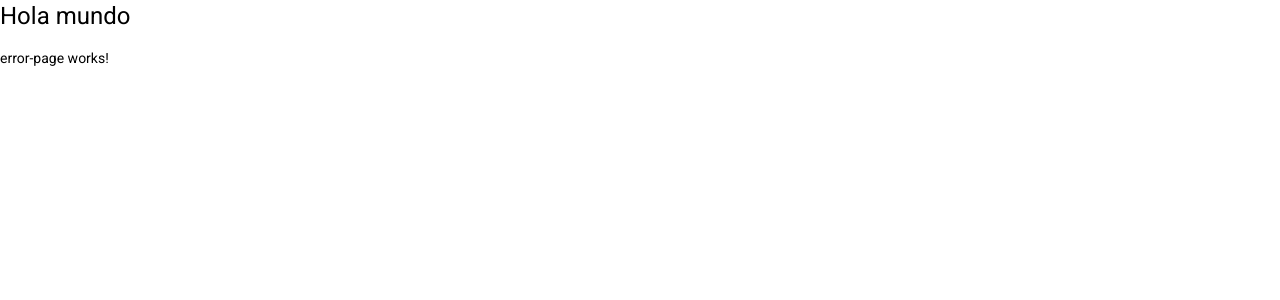
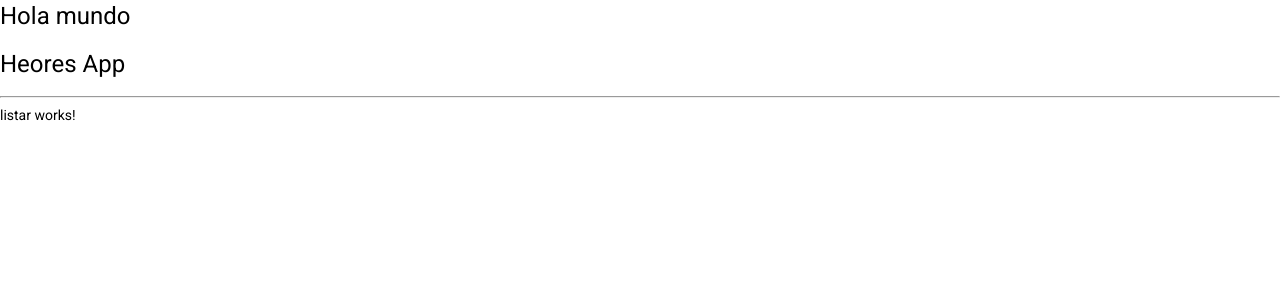
Before and after one commit to wingeovanny/appSuperHeroes, an Angular app: page /heroes/listado in a window 1280 px wide. Before the commit this address led to /404. Shown: the top 300 px of the page. Built offline with nearby package versions, Linux system fonts and the light colour scheme.

Commit message:
App Super Heroes fase inicial

```diff
--- a/src/app/app-routing.module.ts
+++ b/src/app/app-routing.module.ts
@@ -6,19 +6,25 @@ import { RouterModule, Routes } from '@angular/router';
 const routes: Routes = [
   {
     path: 'auth',
-    loadChildren: () => import('./auth/auth.module').then(m => m.AuthModule)
+    loadChildren: () => import('./auth/auth.module').then((m) => m.AuthModule),
+  },
+  {
+    path: 'heroes',
+    loadChildren: () =>
+      import('./heroes/heroes.module').then((m) => m.HeroesModule),
   },
   {
     path: '404',
-    component: ErrorPageComponent
-  }, {
+    component: ErrorPageComponent,
+  },
+  {
     path: '**',
-    redirectTo: '404'
-  }
-]
+    redirectTo: '404',
+  },
+];
 
 @NgModule({
   imports: [RouterModule.forRoot(routes)],
-  exports: [RouterModule]
+  exports: [RouterModule],
 })
-export class AppRoutingModule { }
+export class AppRoutingModule {}
--- a/src/app/heroes/pages/home/home.component.html
+++ b/src/app/heroes/pages/home/home.component.html
@@ -1 +1,5 @@
-<p>home works!</p>
+<h1> Heores App</h1>
+
+<hr>
+
+<router-outlet></router-outlet>
```
Also changed, not shown: src/app/heroes/heroes-routing.module.ts (added, +47 -0 lines), src/app/heroes/heroes.module.ts (+4 -7 lines).
